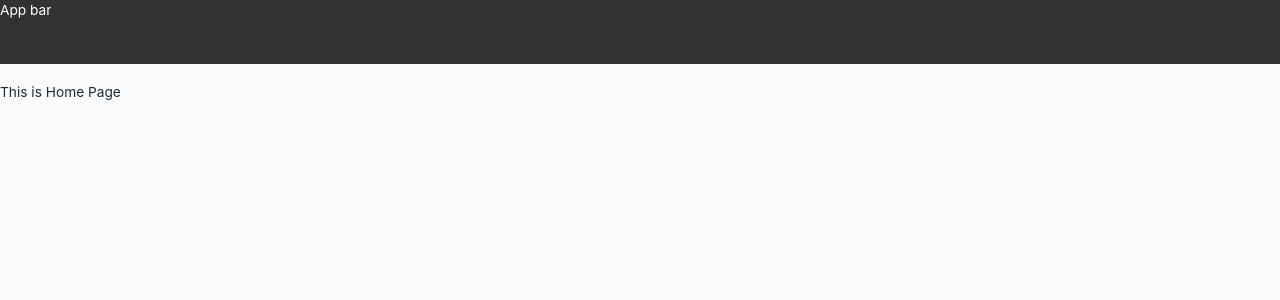
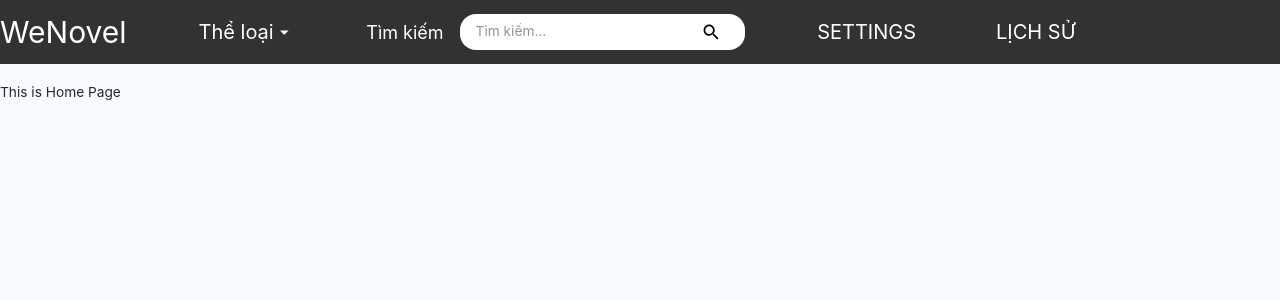
Before and after one commit to TrietTruong2243/TKPM_Project, a React (Create React App) app: page /home in a window 1280 px wide. Shown: the top 300 px of the page. Built offline with nearby package versions, Linux system fonts and the light colour scheme.

Commit message:
update appbar

```diff
--- a/package.json
+++ b/package.json
@@ -5,6 +5,7 @@
   "dependencies": {
     "@emotion/react": "^11.11.4",
     "@emotion/styled": "^11.11.5",
+    "@mui/icons-material": "^5.15.18",
     "@mui/material": "^5.15.16",
     "@testing-library/jest-dom": "^5.17.0",
     "@testing-library/react": "^13.4.0",
--- a/src/layouts/header.jsx
+++ b/src/layouts/header.jsx
@@ -1,24 +1,36 @@
-import {AppBar, useTheme,useMediaQuery,alpha, Stack, Typography} from "@mui/material"
+import {AppBar, useTheme,useMediaQuery,alpha, Stack, Typography,Button, InputBase, IconButton, Box} from "@mui/material"
+import {Search as SearchIcon, ArrowDownwardRounded, ArrowDropDown} from "@mui/icons-material"
 import { useState,useEffect } from "react";
 import "../styles/header_appearance.css"
 export default function Header(){
+    const styles = {
+        active: {
+          visibility: "visible",
+          transition: "all 0.5s"
+        },
+        hidden: {
+          visibility: "hidden",
+          transition: "all 0.5s",
+          transform: "translateY(-100%)"
+        }
+      }
     const theme=useTheme();
     const isNonMobile = useMediaQuery(theme.breakpoints.up('lg'));
     const [show, setShow] = useState(true);
     const [lastScrollY, setLastScrollY] = useState(0);
 
     const controlNavbar = () => {
-        if (window.scrollY > lastScrollY) { // if scroll down hide the navbar
+        if (window.scrollY > lastScrollY+50) { // if scroll down hide the navbar
             setShow(true);
-        } else { // if scroll up show the navbar
+        } else if (window.scrollY < lastScrollY-50 || Window.scrollY-50<0) { // if scroll up show the navbar
             setShow(false);
         }
+        console.log(show)
         setLastScrollY(window.scrollY);
     };
 
     useEffect(() => {
         window.addEventListener('scroll', controlNavbar);
-
         // cleanup function
         return () => {
             window.removeEventListener('scroll', controlNavbar);
@@ -27,7 +39,7 @@ export default function Header(){
 
     return (
     <AppBar
-        className={`active ${show && 'hidden'}`}
+        style={show?styles.hidden:styles.active}
         sx={{
             boxShadow: 'none',
             height: 64,
@@ -42,8 +54,50 @@ export default function Header(){
     >
         <Stack
             direction='row'
+            height='100%'
+            width='100%'
+            alignItems={'center'}
+            display={'flex'}
+            flexDirection={'row'}
+            spacing={8}
         >
-            <Typography>App bar</Typography>
+            <Typography fontSize={30}   justifyContent={'center'}>WeNovel</Typography>
+            <IconButton sx={{
+                            '& .MuiSvgIcon-root': {
+                                color: 'white'
+                            }
+                        }}>
+                <Typography fontSize={20} color='white' >Thể loại</Typography>
+                <ArrowDropDown color='white'/>
+            </IconButton>
+            <Stack direction={'row'} alignItems={'center'}>
+            <Typography fontSize={18} color='white' >Tìm kiếm</Typography>
+            <Box display='flex' alignItems='center'
+                    bgcolor={theme.palette.common.white}
+                    borderRadius={4}
+                    px={2}
+                    marginLeft={2}
+                    >
+
+                        <InputBase placeholder="Tìm kiếm..."
+                        sx={{
+                            color: `${theme.palette.primary.main}`
+                        }}/>
+                        <IconButton sx={{
+                            '& .MuiSvgIcon-root': {
+                                color: `${theme.palette.primary.main}`
+                            }
+                        }}>
+                            <SearchIcon/>
+                        </IconButton>
+            </Box>
+            </Stack>
+            <Button >
+                <Typography fontSize={20} color='white' >Settings</Typography>
+            </Button>
+            <Button >
+                <Typography fontSize={20} color='white' >Lịch sử</Typography>
+            </Button>
         </Stack>
 
     </AppBar>
--- a/src/styles/header_appearance.css
+++ b/src/styles/header_appearance.css
@@ -1,14 +1,9 @@
 .active{
     transition: 0.3s linear;
-    display: flex;
+    visibility: "visible"
 }
 .hidden{
-    height: 4rem;
-    width: 100%;
-    z-index: 40;
-    border-bottom: 1px solid rgba(0, 0, 0, .1);
-    box-shadow: 0 2px 5px -1px rgba(0, 0, 0, .08);
-    position: fixed;
-    top: -80px;
-    transition: 0.3s linear;
+    visibility: "hidden";
+    transition: "all 0.5s";
+    transform: "translateY(-100%)"
 }
```
Also changed, not shown: src/pages/home-page/hot_story.jsx (added), src/pages/home-page/novel_card.jsx (added), src/pages/home-page/novel_table.jsx (added), 1 other file (tests, documents, lock files or other folders).
